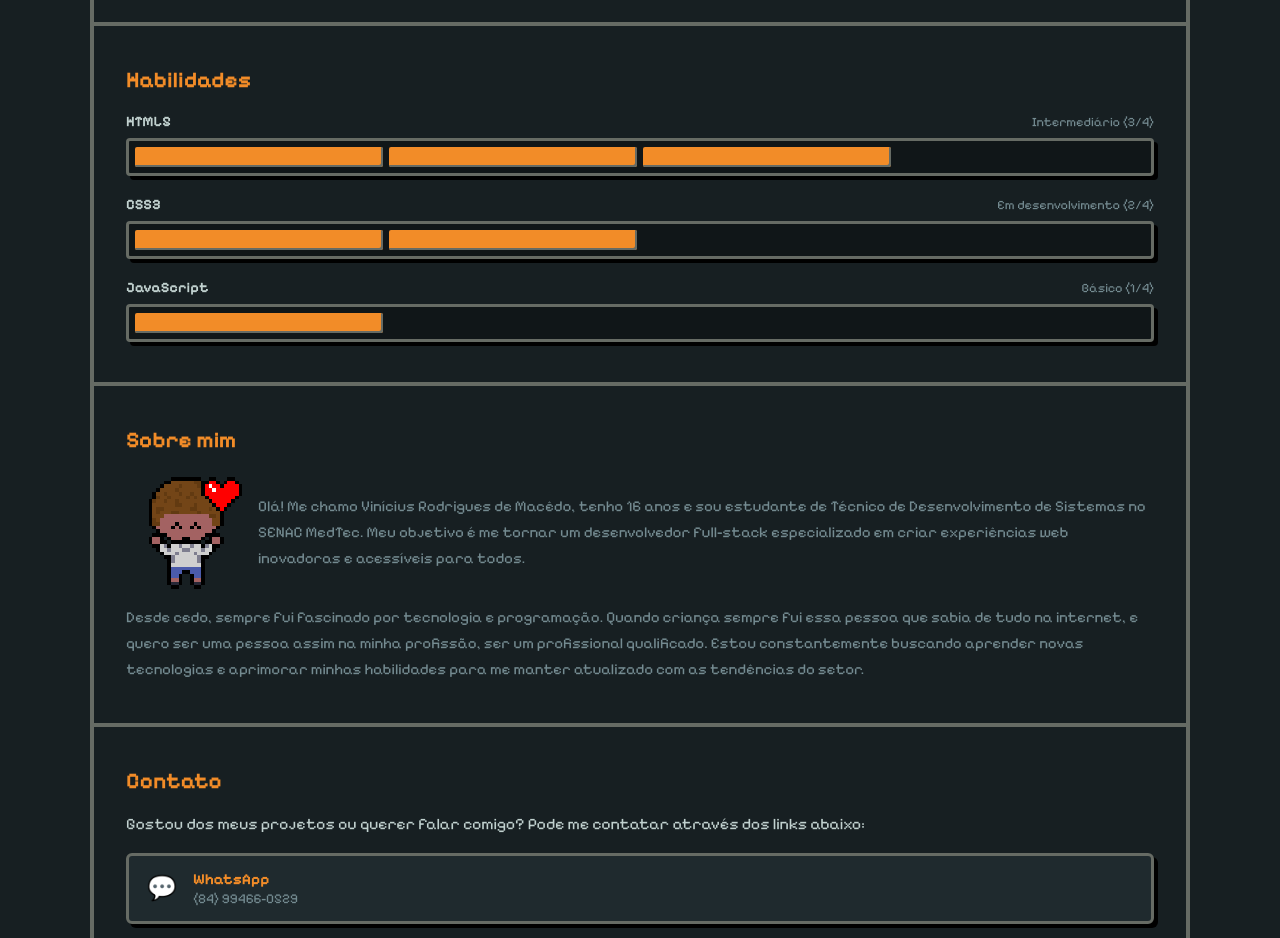
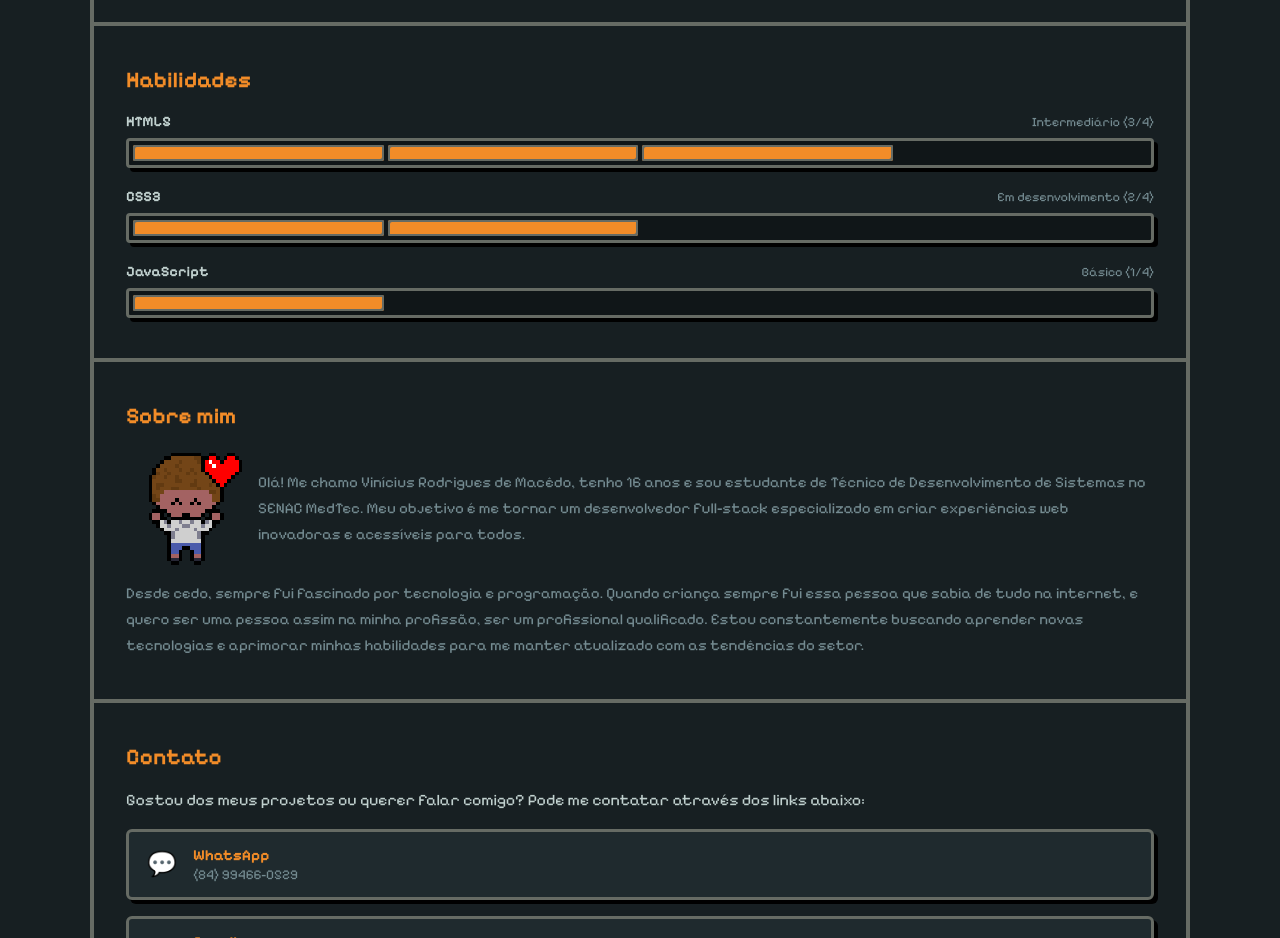
Before and after one commit to Wandahoi39/UC15---Portfolio, a plain HTML site: page index.html in a window 1280 px wide. Shown: the part 800-1738 px from the top of the page. Drawn offline with Linux system fonts and the light colour scheme.

Commit message:
Restore CSS styles and imports

```diff
--- a/css/style.css
+++ b/css/style.css
@@ -337,21 +337,19 @@ h1 {
 
 /* A barra grande dividida em 4 segmentos */
 .skill-barra-categoria {
-  display: flex;
-  width: 100%;
-  gap: 6px;
+  display: grid;
+  grid-template-columns: repeat(4, 1fr);
+  gap: 4px;
   background: var(--input-bg);
   border: 3px solid var(--borda);
-  padding: 6px;
+  padding: 4px;
   border-radius: 4px;
   box-shadow: var(--sombra-8bit);
 }
 
 /* Cada um dos 4 blocos da divisão */
 .bloco {
-  flex: 1;
-  height: 20px;
-  min-height: 20px;
+  height: 16px;
   background: transparent;
   border-radius: 2px;
   transition: background 0.3s ease;
@@ -360,7 +358,7 @@ h1 {
 /* Quando a categoria está ativa/preenchida, usa a cor primária do teu tema */
 .bloco.ativo {
   background: var(--primaria);
-  box-shadow: inset -2px -2px 0px var(--borda);
+  box-shadow: inset -2px -2px 0px var(--borda), inset 2px 2px 0px var(--borda);
 }
 
 #sobre p {
```
